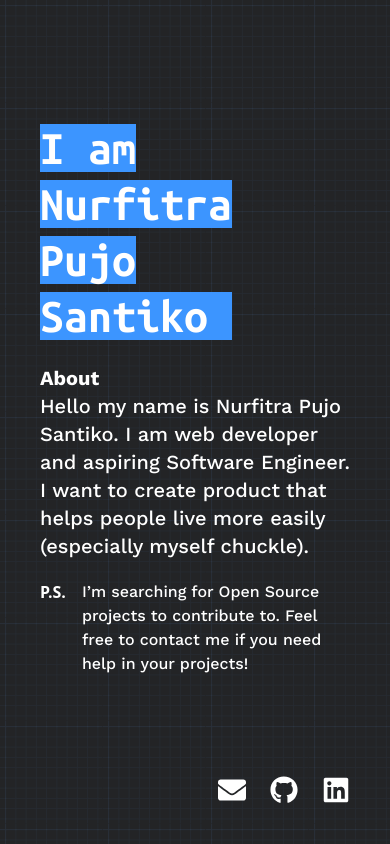
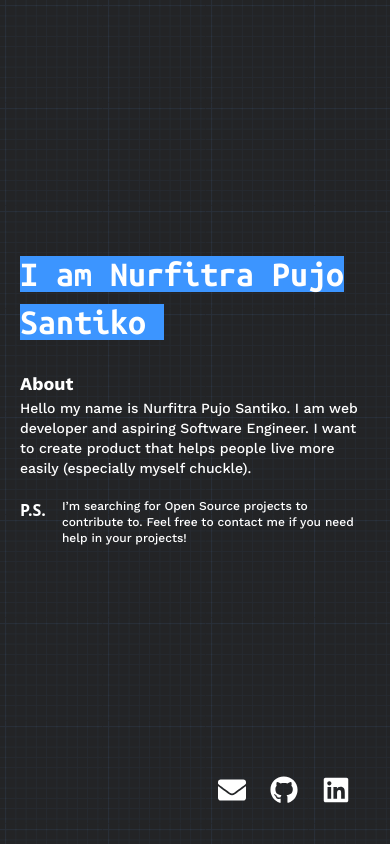
Before and after one commit to NurfitraPujo/nurfitrapujo.com, a Next.js app: page / in a window 390 px wide. Built offline with nearby package versions, Linux system fonts and the light colour scheme.

Commit message:
fix: added more responsive styling

```diff
--- a/src/components/Layout/Base.tsx
+++ b/src/components/Layout/Base.tsx
@@ -13,7 +13,7 @@ function Base({ children }: BaseProps) {
           backgroundImage: `url('${prefix}/img/blueprint-background.png')`,
         }}
       >
-        <main className="flex flex-grow h-[100%] w-[100%] py-4 px-10">
+        <main className="flex-grow flex h-[100%] w-[100%] py-4 px-5 sm:px-10 ">
           {children}
         </main>
         <Footer />
--- a/src/components/SocialMediaIcon/SocialMediaIcon.tsx
+++ b/src/components/SocialMediaIcon/SocialMediaIcon.tsx
@@ -5,7 +5,7 @@ function SocialMediaIcon({ children, text, link, name }: SocialMediaIconProps) {
   return (
     <Tooltip.Provider>
       <Tooltip.Root>
-        <Tooltip.Trigger name={name}>
+        <Tooltip.Trigger>
           <a href={link} target={"_blank"} rel="noreferrer">
             <p className="hidden">{name}</p>
             {children}
--- a/src/pages/index.tsx
+++ b/src/pages/index.tsx
@@ -25,7 +25,7 @@ const Home: NextPage = () => {
         />
 
         <h2 className="font-body text-white">About</h2>
-        <p className="max-w-3xl text-white text-xl">
+        <p className="max-w-3xl text-white text-sm md:text-2xl">
           Hello my name is Nurfitra Pujo Santiko. I am web developer and
           aspiring Software Engineer. I want to create product that helps people
           live more easily (especially myself chuckle).
--- a/src/styles/components/LiveText.css
+++ b/src/styles/components/LiveText.css
@@ -1,6 +1,6 @@
 @layer components {
   .live-text {
-    @apply text-white font-bold text-[48px] leading-[56px] break-normal my-5;
+    @apply text-white font-bold text-[36px] sm:text-[48px] leading-[48px] sm:leading-[56px] break-normal my-5 h-[100px] sm:h-[100%];
   }
 
   .live-text > * {
--- a/src/styles/typography.css
+++ b/src/styles/typography.css
@@ -1,13 +1,13 @@
 @layer base {
   h1 {
-    @apply text-2xl font-bold font-display my-3;
+    @apply text-xl md:text-2xl font-bold font-display my-3;
   }
 
   h2 {
-    @apply text-xl font-bold font-display;
+    @apply text-lg md:text-xl font-bold font-display;
   }
 
   p {
-    @apply font-body;
+    @apply font-body text-xs sm:text-lg;
   }
 }
```
